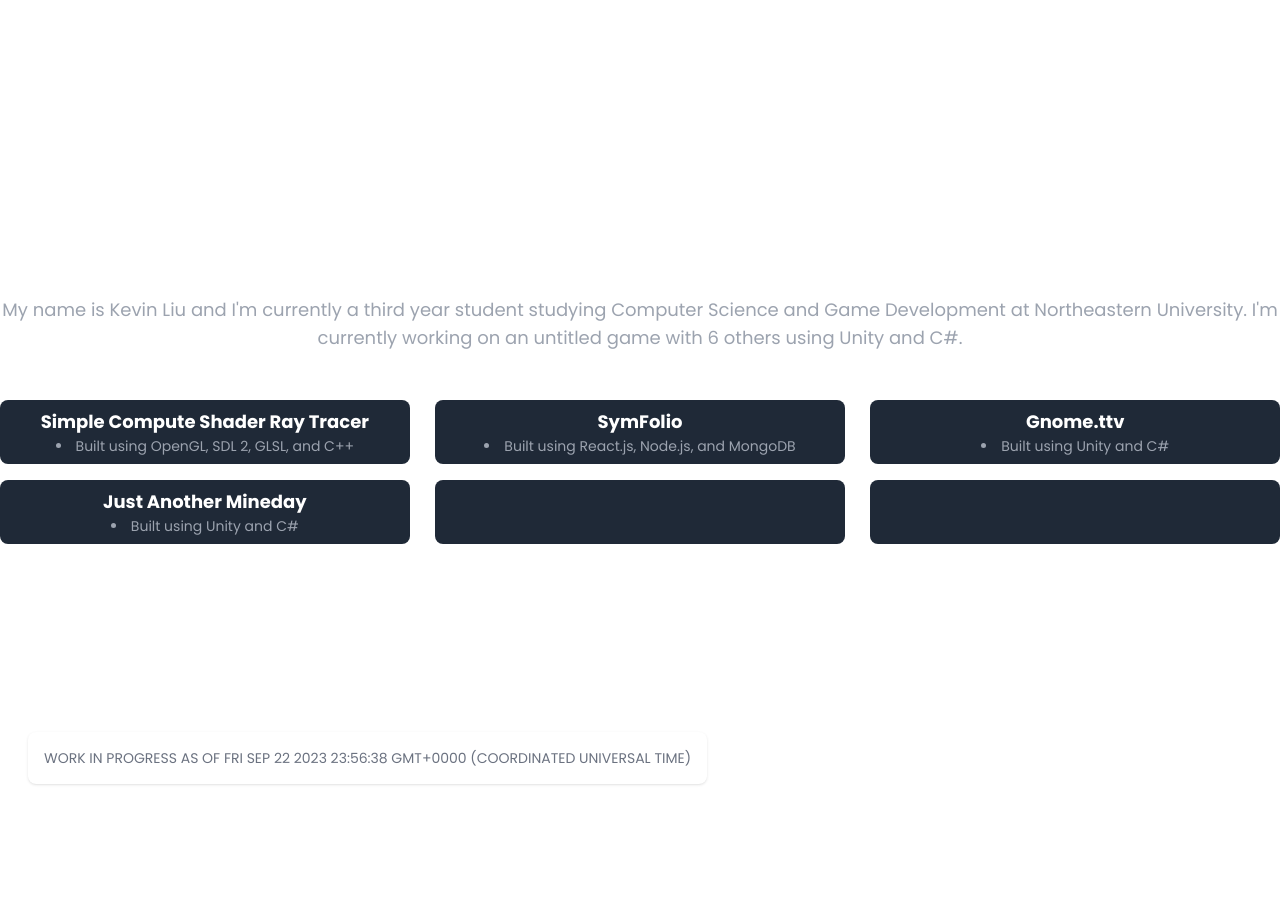
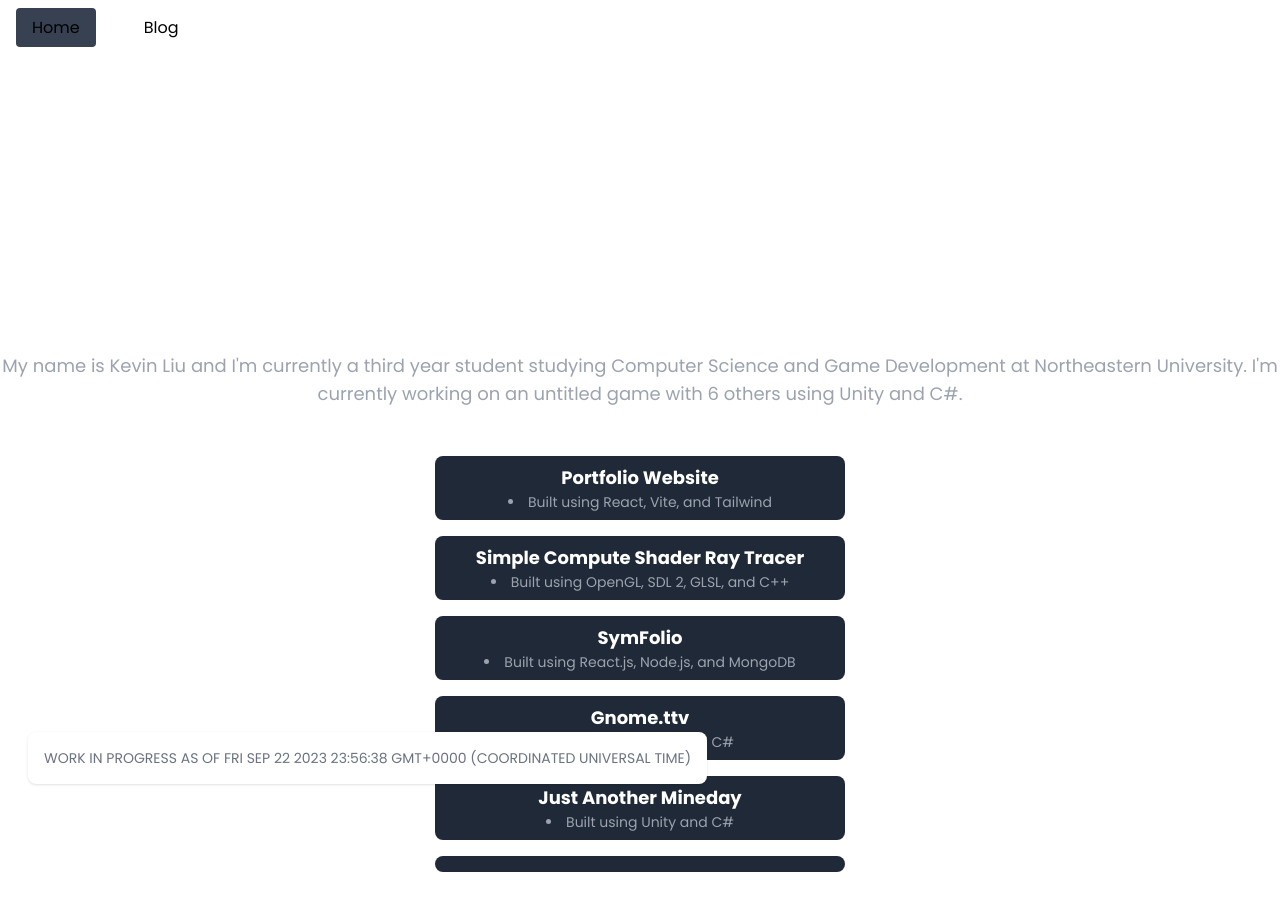
Before and after one commit to faosldkjfhf/portfolio-website, a React (Vite) app: page / in a window 1280 px wide. Shown: the top 910 px of the page. Before the commit the page ends 800 px from the top, so only its background shows below. Built offline with nearby package versions, Linux system fonts and the light colour scheme.

Commit message:
added scroll effect to projects

```diff
--- a/src/App.jsx
+++ b/src/App.jsx
@@ -1,6 +1,7 @@
 import { Route, Routes } from "react-router";
 import { BrowserRouter } from "react-router-dom";
 import Home from "./home";
+import Blog from "./blog";
 import "./index.css";
 
 function App() {
@@ -9,6 +10,7 @@ function App() {
         <BrowserRouter>
             <Routes>
                 <Route path="/" element={<Home />} />
+                <Route path="/blog" element={<Blog />} />
             </Routes>
         </BrowserRouter>
     );
--- /dev/null
+++ b/src/blog/index.jsx
@@ -0,0 +1,12 @@
+import NavBar from "../nav-bar";
+
+function Blog() {
+    return (
+        <>
+            <NavBar />
+            <div className="text-white font-bold">Blog</div>
+        </>
+    );
+}
+
+export default Blog;
--- a/src/home/index.jsx
+++ b/src/home/index.jsx
@@ -4,15 +4,15 @@ import AboutMe from "../about-me";
 import Projects from "../projects";
 import WorkExperience from "../work-experience";
 import Interests from "../interests";
+import NavBar from "../nav-bar";
 
 function Home() {
     return (
-        <div className="flex flex-col">
+        <div className="flex flex-col flex-1">
+            <NavBar />
             <div className="text-white text-9xl font-bold flex-auto">
-                <div>Hello!</div>
-                <div className="text-white text-9xl font-bold">
-                    I'm Kevin Liu
-                </div>
+                <div className="overflow-hidden">Hello!</div>
+                <div className="overflow-hidden">I'm Kevin Liu</div>
             </div>
             <div className="flex-auto text-center">
                 <ul className="container mx-auto">
--- a/src/index.css
+++ b/src/index.css
@@ -6,6 +6,35 @@
     html {
         @apply dark:bg-gray-700;
         font-family: "Poppins", sans-serif;
+    }
+
+    .hiddenLeft {
+        opacity: 0;
+        filter: blur(5px);
+        transition: all 1s;
+        transform: translateX(-100%);
+    }
+
+    .show {
+        opacity: 1;
+        filter: blur(0);
+        transform: translateX(0);
+    }
+
+    .nav-link {
+        @apply py-2;
+        @apply pl-4;
+        @apply pr-4;
+        @apply rounded;
+        @apply hover:bg-gray-100 dark:text-white dark:hover:bg-gray-700 dark:hover:text-white text-center;
+    }
+
+    .active {
+        @apply py-2;
+        @apply pl-4;
+        @apply pr-4;
+        @apply rounded;
+        @apply dark:text-white bg-gray-700 dark:hover:text-white text-center;
     }
 
     .list-group-item {
--- /dev/null
+++ b/src/nav-bar/index.jsx
@@ -0,0 +1,34 @@
+import { NavLink } from "react-router-dom";
+
+function NavBar() {
+    return (
+        <nav className="bg-white border-gray-200 dark:bg-gray-900 sticky top-0 z-20">
+            <div className="flex flex-wrap items-center justify-between p-4">
+                <ul className="font-medium flex flex-row p-4 md:p-0 mt-4 border border-gray-100 rounded-lg bg-gray-50 md:flex-row md:space-x-8 md:mt-0 md:border-0 md:bg-white dark:bg-slate-800 md:dark:bg-slate-900 dark:border-slate-700">
+                    <li>
+                        <NavLink
+                            to="/"
+                            className={({ isActive }) =>
+                                isActive ? "active" : "nav-link"
+                            }
+                        >
+                            Home
+                        </NavLink>
+                    </li>
+                    <li>
+                        <NavLink
+                            to="/blog"
+                            className={({ isActive }) =>
+                                isActive ? "active" : "nav-link"
+                            }
+                        >
+                            Blog
+                        </NavLink>
+                    </li>
+                </ul>
+            </div>
+        </nav>
+    );
+}
+
+export default NavBar;
--- a/src/projects/index.jsx
+++ b/src/projects/index.jsx
@@ -1,9 +1,34 @@
+import { useEffect } from "react";
+
+const observer = new IntersectionObserver((entries) => {
+    entries.forEach((entry) => {
+        console.log(entry);
+        if (entry.isIntersecting) {
+            console.log("hi");
+            entry.target.classList.add("show");
+        } else {
+            entry.target.classList.remove("show");
+        }
+    });
+});
+
 function Projects() {
+    useEffect(() => {
+        const hiddenElementsLeft = document.querySelectorAll(".hiddenLeft");
+        hiddenElementsLeft.forEach((el) => observer.observe(el));
+    });
+
     return (
         <>
             <div className="text-white text-4xl font-bold">Projects</div>
-            <ul className="justify-between block mx-auto md:mx-0 md:flex md:flex-wrap">
-                <li className="list-group-item">
+            <ul className="justify-between block mx-auto md:mx-0 md:flex md:flex-col md:items-center md:flex-wrap">
+                <li className="hiddenLeft list-group-item">
+                    <span className="text-white">Portfolio Website</span>
+                    <ul className="list-inside list-disc text-sm font-medium">
+                        <li>Built using React, Vite, and Tailwind</li>
+                    </ul>
+                </li>
+                <li className="hiddenLeft list-group-item">
                     <span className="text-white">
                         Simple Compute Shader Ray Tracer
                     </span>
@@ -11,26 +36,25 @@ function Projects() {
                         <li>Built using OpenGL, SDL 2, GLSL, and C++</li>
                     </ul>
                 </li>
-                <li className="list-group-item">
+                <li className="hiddenLeft list-group-item">
                     <span className="text-white">SymFolio</span>
                     <ul className="list-inside list-disc text-sm font-medium">
                         <li>Built using React.js, Node.js, and MongoDB</li>
                     </ul>
                 </li>
-                <li className="list-group-item">
+                <li className="hiddenLeft list-group-item">
                     <span className="text-white">Gnome.ttv</span>
                     <ul className="list-inside list-disc text-sm font-medium">
                         <li>Built using Unity and C#</li>
                     </ul>
                 </li>
-                <li className="list-group-item">
+                <li className="hiddenLeft list-group-item">
                     <span className="text-white">Just Another Mineday</span>
                     <ul className="list-inside list-disc text-sm font-medium">
                         <li>Built using Unity and C#</li>
                     </ul>
                 </li>
-                <li className="list-group-item"></li>
-                <li className="list-group-item"></li>
+                <li className="hiddenLeft list-group-item"></li>
             </ul>
         </>
     );
```
